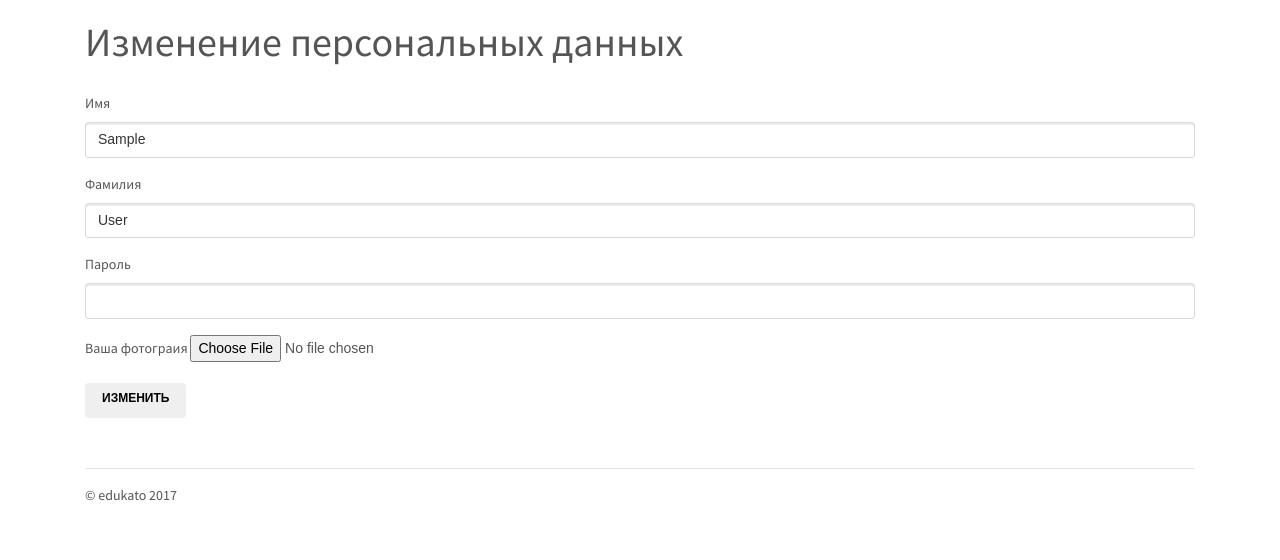
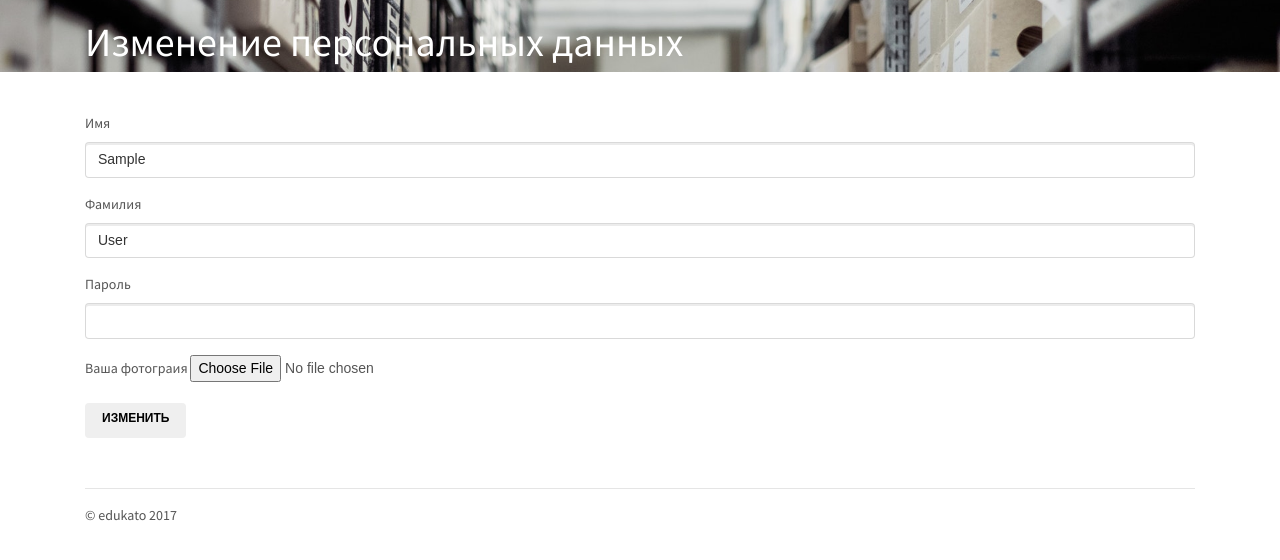
Before and after one commit to edukato/learning, a Flask app: page /account/edit in a window 1280 px wide. Shown: the part 58-618 px from the top of the page. Run offline with Flask 2, Linux system fonts and the light colour scheme; the visitor is signed in with stand-in values (Sample User, id 1); data comes from the database, SQL or seed files in the repository; data that the repository does not hold is empty; some libraries are stand-ins or nearby versions.

Commit message:
Картинка для изменения лично инфы

```diff
--- a/app/static/css/style.css
+++ b/app/static/css/style.css
@@ -34,6 +34,12 @@
 
 .bg-coding {
     background: url('../images/bg-coding.jpg') no-repeat fixed center;
+    background-size: cover;
+    color:white;
+}
+
+.bg-info {
+    background: url('../images/bg-info.jpeg') no-repeat fixed center;
     background-size: cover;
     color:white;
 }
--- a/app/templates/home/change_pers_inf.html
+++ b/app/templates/home/change_pers_inf.html
@@ -2,13 +2,21 @@
 {% extends "base.html" %}
 {% block title %}Изменение персональных данных{% endblock %}
 {% block body %}
+<div class="bg-info">
+    <div class="container">
+        <div class="row">
+            <div class="col-md-12">
+                <h1>Изменение персональных данных</h1>
+            </div>
+        </div>
+    </div>
+</div>
 <div class="container">
     <div class="content-section">
         <div class="outer">
             <div class="middle">
                 <div class="inner">
                     <div class="center">
-                        <h1>Изменение персональных данных</h1>
                         <br/>
                         {{ wtf.quick_form(form,enctype="multipart/form-data") }}
                     </div>
```
Also changed, not shown: app/static/images/bg-info.jpeg (added).
